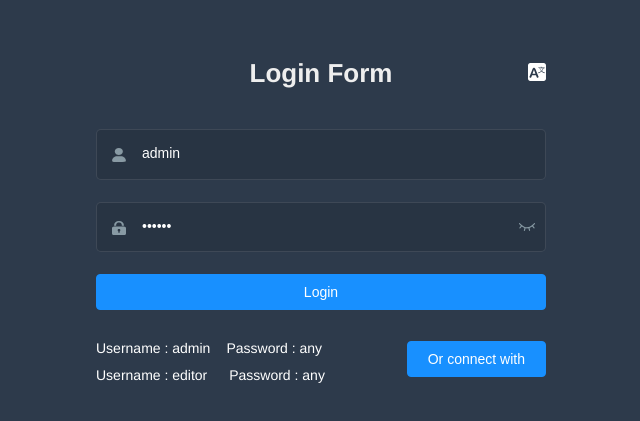
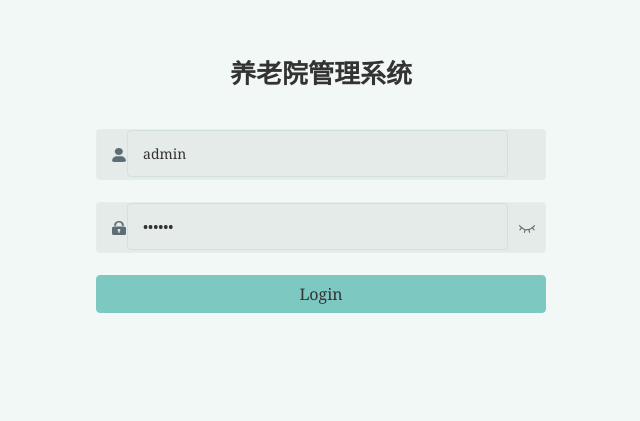
Before and after one commit to xhonell/nursing-home-management-vue, a Vue app: page /#/login in a window 1280 px wide. Shown: the part 101-522 px from the top of the page, without its empty margins (319-959 px from the left). Built offline with nearby package versions, Linux system fonts and the light colour scheme.

Commit message:
version:1.0.1 by:xhonell description:修改登录页面

```diff
--- a/src/views/login/index.vue
+++ b/src/pages/login/index.vue
@@ -1,12 +1,15 @@
 <template>
   <div class="login-container">
-    <el-form ref="loginForm" :model="loginForm" :rules="loginRules" class="login-form" autocomplete="on" label-position="left">
-
+    <el-form
+      ref="loginForm"
+      :model="loginForm"
+      :rules="loginRules"
+      class="login-form"
+      autocomplete="on"
+      label-position="left"
+    >
       <div class="title-container">
-        <h3 class="title">
-          {{ $t('login.title') }}
-        </h3>
-        <lang-select class="set-language" />
+        <h3 class="title">{{ systemTitle }}</h3>
       </div>
 
       <el-form-item prop="username">
@@ -16,7 +19,7 @@
         <el-input
           ref="username"
           v-model="loginForm.username"
-          :placeholder="$t('login.username')"
+          placeholder="请输入用户手机号"
           name="username"
           type="text"
           tabindex="1"
@@ -34,7 +37,7 @@
             ref="password"
             v-model="loginForm.password"
             :type="passwordType"
-            :placeholder="$t('login.password')"
+            placeholder="请输入用户密码"
             name="password"
             tabindex="2"
             autocomplete="on"
@@ -48,69 +51,57 @@
         </el-form-item>
       </el-tooltip>
 
-      <el-button :loading="loading" type="primary" style="width:100%;margin-bottom:30px;" @click.native.prevent="handleLogin">
-        {{ $t('login.logIn') }}
-      </el-button>
-
-      <div style="position:relative">
-        <div class="tips">
-          <span>{{ $t('login.username') }} : admin</span>
-          <span>{{ $t('login.password') }} : {{ $t('login.any') }}</span>
-        </div>
-        <div class="tips">
-          <span style="margin-right:18px;">
-            {{ $t('login.username') }} : editor
-          </span>
-          <span>{{ $t('login.password') }} : {{ $t('login.any') }}</span>
-        </div>
-
-        <el-button class="thirdparty-button" type="primary" @click="showDialog=true">
-          {{ $t('login.thirdparty') }}
-        </el-button>
-      </div>
+      <el-button
+        :loading="loading"
+        type="primary"
+        style="width:100%;margin-bottom:30px;"
+        @click.native.prevent="handleLogin"
+      >{{ $t('login.logIn') }}</el-button>
     </el-form>
-
-    <el-dialog :title="$t('login.thirdparty')" :visible.sync="showDialog">
-      {{ $t('login.thirdpartyTips') }}
-      <br>
-      <br>
-      <br>
-      <social-sign />
-    </el-dialog>
   </div>
 </template>
 
 <script>
 import { validUsername } from '@/utils/validate'
-import LangSelect from '@/components/LangSelect'
-import SocialSign from './components/SocialSignin'
 
 export default {
   name: 'Login',
-  components: { LangSelect, SocialSign },
   data() {
     const validateUsername = (rule, value, callback) => {
-      if (!validUsername(value)) {
-        callback(new Error('Please enter the correct user name'))
+      // 检查是否为空
+      if (!value) {
+        callback(new Error('用户名不能为空'))
+        return
+      }
+
+      // 判断是否为手机号格式（假设是中国手机号）
+      const phoneRegExp = /^1[3-9]\d{9}$/
+      if (!validUsername(value) && !phoneRegExp.test(value)) {
+        callback(new Error('请输入正确的用户名或手机号'))
       } else {
         callback()
       }
     }
     const validatePassword = (rule, value, callback) => {
-      if (value.length < 6) {
-        callback(new Error('The password can not be less than 6 digits'))
+      if (value.length < 8) {
+        callback(new Error('密码长度必须大于8位'))
       } else {
         callback()
       }
     }
     return {
+      systemTitle: '养老院管理系统',
       loginForm: {
         username: 'admin',
         password: '111111'
       },
       loginRules: {
-        username: [{ required: true, trigger: 'blur', validator: validateUsername }],
-        password: [{ required: true, trigger: 'blur', validator: validatePassword }]
+        username: [
+          { required: true, trigger: 'blur', validator: validateUsername }
+        ],
+        password: [
+          { required: true, trigger: 'blur', validator: validatePassword }
+        ]
       },
       passwordType: 'password',
       capsTooltip: false,
@@ -148,7 +139,7 @@ export default {
   methods: {
     checkCapslock(e) {
       const { key } = e
-      this.capsTooltip = key && key.length === 1 && (key >= 'A' && key <= 'Z')
+      this.capsTooltip = key && key.length === 1 && key >= 'A' && key <= 'Z'
     },
     showPwd() {
       if (this.passwordType === 'password') {
@@ -164,9 +155,13 @@ export default {
       this.$refs.loginForm.validate(valid => {
         if (valid) {
           this.loading = true
-          this.$store.dispatch('user/login', this.loginForm)
+          this.$store
+            .dispatch('user/login', this.loginForm)
             .then(() => {
-              this.$router.push({ path: this.redirect || '/', query: this.otherQuery })
+              this.$router.push({
+                path: this.redirect || '/',
+                query: this.otherQuery
+              })
               this.loading = false
             })
             .catch(() => {
@@ -186,84 +181,61 @@ export default {
         return acc
       }, {})
     }
-    // afterQRScan() {
-    //   if (e.key === 'x-admin-oauth-code') {
-    //     const code = getQueryObject(e.newValue)
-    //     const codeMap = {
-    //       wechat: 'code',
-    //       tencent: 'code'
-    //     }
-    //     const type = codeMap[this.auth_type]
-    //     const codeName = code[type]
-    //     if (codeName) {
-    //       this.$store.dispatch('LoginByThirdparty', codeName).then(() => {
-    //         this.$router.push({ path: this.redirect || '/' })
-    //       })
-    //     } else {
-    //       alert('第三方登录失败')
-    //     }
-    //   }
-    // }
   }
 }
 </script>
 
 <style lang="scss">
-/* 修复input 背景不协调 和光标变色 */
-/* Detail see https://github.com/PanJiaChen/vue-element-admin/pull/927 */
+$bg: #f1f8f6; // 背景色为浅绿或温馨的蓝绿色
+$light_gray: #333; // 文字颜色
+$primary-color: #61b5b0; // 主题色：柔和蓝绿色
+$dark_gray: #5c6d74; // 输入框图标颜色
+$button-color: #7ec8c2; // 按钮背景色，柔和的绿色
+$button-hover-color: #61b5b0; // 按钮悬停颜色
+$input-border: #d2e1e0; // 输入框边框颜色，温和的浅色
 
-$bg:#283443;
-$light_gray:#fff;
-$cursor: #fff;
-
-@supports (-webkit-mask: none) and (not (cater-color: $cursor)) {
-  .login-container .el-input input {
-    color: $cursor;
-  }
+body {
+  font-family: "KaiTi", "楷体", "SimKai", "Georgia", serif;
 }
 
 /* reset element-ui css */
 .login-container {
   .el-input {
+    font-family: "KaiTi", "楷体", "SimKai", "Georgia", serif;
     display: inline-block;
     height: 47px;
     width: 85%;
 
     input {
+      font-family: "KaiTi", "楷体", "SimKai", "Georgia", serif;
       background: transparent;
-      border: 0px;
+      border: 1px solid $input-border; // 温和的边框色
       -webkit-appearance: none;
-      border-radius: 0px;
+      border-radius: 4px;
       padding: 12px 5px 12px 15px;
       color: $light_gray;
       height: 47px;
-      caret-color: $cursor;
+      caret-color: $button-color;
 
       &:-webkit-autofill {
         box-shadow: 0 0 0px 1000px $bg inset !important;
-        -webkit-text-fill-color: $cursor !important;
+        -webkit-text-fill-color: $button-color !important;
       }
     }
   }
 
   .el-form-item {
     border: 1px solid rgba(255, 255, 255, 0.1);
-    background: rgba(0, 0, 0, 0.1);
-    border-radius: 5px;
+    background: rgba(0, 0, 0, 0.05); // 使用淡色背景，营造温馨氛围
+    border-radius: 4px;
     color: #454545;
   }
 }
-</style>
-
-<style lang="scss" scoped>
-$bg:#2d3a4b;
-$dark_gray:#889aa4;
-$light_gray:#eee;
 
 .login-container {
   min-height: 100%;
   width: 100%;
-  background-color: $bg;
+  background-color: $bg; // 使用温和的浅绿色背景
   overflow: hidden;
 
   .login-form {
@@ -273,26 +245,6 @@ $light_gray:#eee;
     padding: 160px 35px 0;
     margin: 0 auto;
     overflow: hidden;
-  }
-
-  .tips {
-    font-size: 14px;
-    color: #fff;
-    margin-bottom: 10px;
-
-    span {
-      &:first-of-type {
-        margin-right: 16px;
-      }
-    }
-  }
-
-  .svg-container {
-    padding: 6px 5px 6px 15px;
-    color: $dark_gray;
-    vertical-align: middle;
-    width: 30px;
-    display: inline-block;
   }
 
   .title-container {
@@ -305,15 +257,14 @@ $light_gray:#eee;
       text-align: center;
       font-weight: bold;
     }
+  }
 
-    .set-language {
-      color: #fff;
-      position: absolute;
-      top: 3px;
-      font-size: 18px;
-      right: 0px;
-      cursor: pointer;
-    }
+  .svg-container {
+    padding: 6px 5px 6px 15px;
+    color: $dark_gray;
+    vertical-align: middle;
+    width: 30px;
+    display: inline-block;
   }
 
   .show-pwd {
@@ -326,10 +277,18 @@ $light_gray:#eee;
     user-select: none;
   }
 
-  .thirdparty-button {
-    position: absolute;
-    right: 0;
-    bottom: 6px;
+  .el-button {
+    font-family: "KaiTi", "楷体", "SimKai", "Georgia", serif;
+    background-color: $button-color; // 按钮背景色为柔和绿色
+    border-color: $button-color;
+    color: $light_gray;
+    font-size: 16px;
+    cursor: pointer;
+    border-radius: 4px; // 按钮角落圆润
+    &:hover {
+      background-color: $button-hover-color;
+      border-color: $button-hover-color;
+    }
   }
 
   @media only screen and (max-width: 470px) {
--- a/src/router/index.js
+++ b/src/router/index.js
@@ -52,12 +52,12 @@ export const constantRoutes = [
   },
   {
     path: '/login',
-    component: () => import('@/views/login/index'),
+    component: () => import('@/pages/login/index'),
     hidden: true
   },
   {
     path: '/auth-redirect',
-    component: () => import('@/views/login/auth-redirect'),
+    component: () => import('@/pages/login/auth-redirect'),
     hidden: true
   },
   {
--- a/src/settings.js
+++ b/src/settings.js
@@ -1,5 +1,5 @@
 module.exports = {
-  title: 'Vue Element Admin',
+  title: '养老院管理系统',
 
   /**
    * @type {boolean} true | false
--- a/vue.config.js
+++ b/vue.config.js
@@ -32,12 +32,17 @@ module.exports = {
   devServer: {
     port: port,
     open: true,
-    overlay: {
-      warnings: false,
-      errors: true
-    },
-    before: require('./mock/mock-server.js')
+    proxy:{
+      '/api':{
+        target:"http://127.0.0.1:8080",
+        changeOrigin:true,
+        pathRewrite:{
+          '^/api': ''
+        }
+      }
+    }
   },
+  lintOnSave:false,
   configureWebpack: {
     // provide the app's title in webpack's name field, so that
     // it can be accessed in index.html to inject the correct title.
```
Also changed, not shown: src/pages/login/auth-redirect.vue (renamed from src/views/login/auth-redirect.vue), src/pages/login/components/SocialSignin.vue (renamed from src/views/login/components/SocialSignin.vue), 1 other file (tests, documents, lock files or other folders).
